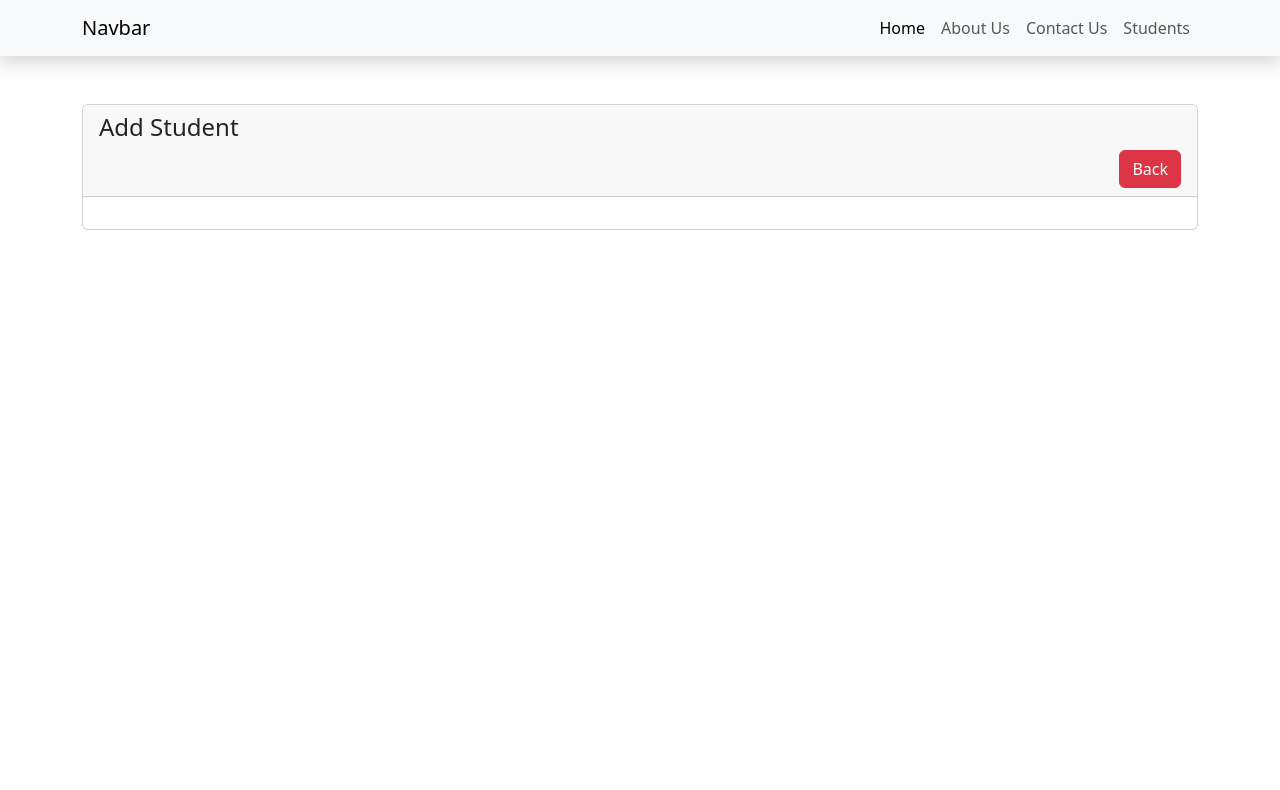
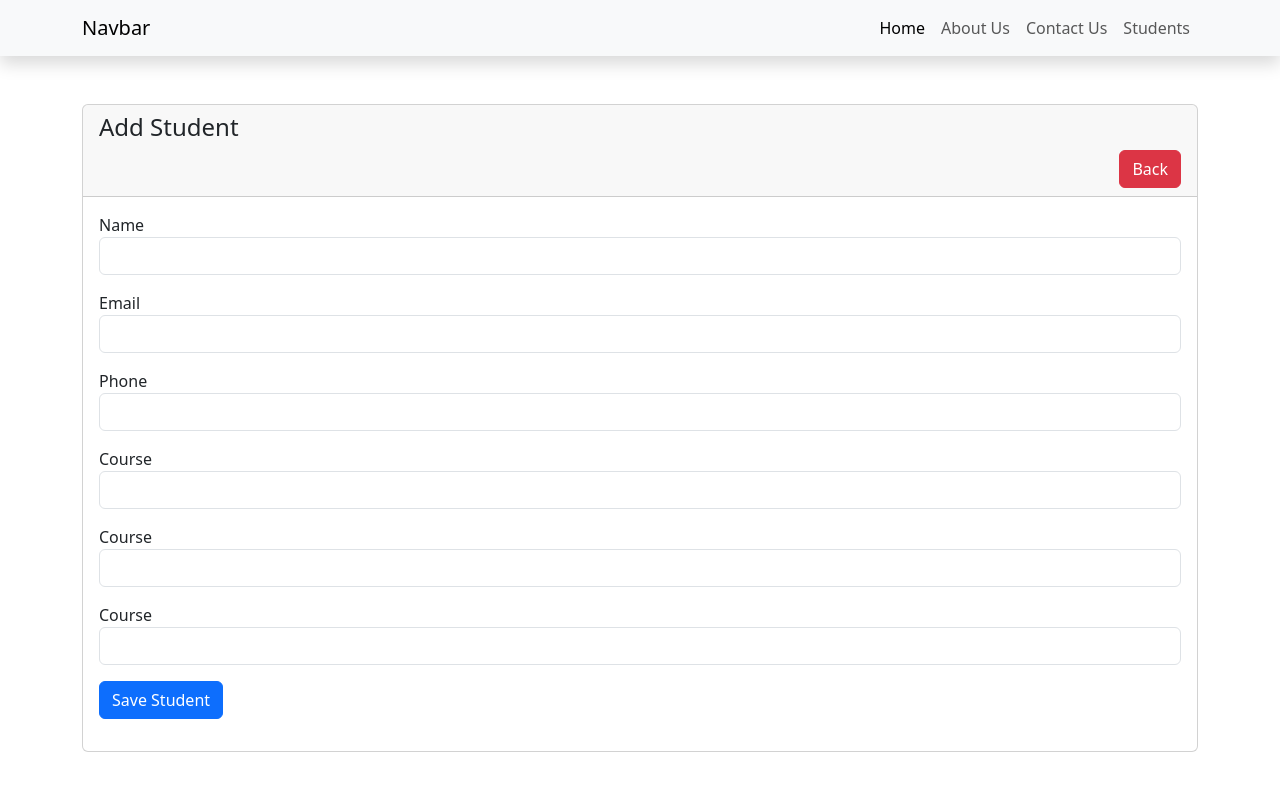
Before and after one commit to Jubayer-Hossain-Abir-404/laravel_react_projects, a React (Create React App) app in the folder react_crud/: page /students/create in a window 1280 px wide. Shown: the top 790 px of the page. Built offline with nearby package versions, Linux system fonts and the light colour scheme.

Commit message:
student create input form ready

```diff
--- a/react_crud/src/pages/StudentCreate.js
+++ b/react_crud/src/pages/StudentCreate.js
@@ -17,7 +17,35 @@ function StudentCreate(){
                   </Link>
                 </div>
                 <div className="card-body">
-
+                  <form>
+                    <div className="mb-3">
+                      <label>Name</label>
+                      <input type="text" name="name" className="form-control"/>
+                    </div>
+                    <div className="mb-3">
+                      <label>Email</label>
+                      <input type="text" name="email" className="form-control"/>
+                    </div>
+                    <div className="mb-3">
+                      <label>Phone</label>
+                      <input type="text" name="phone" className="form-control"/>
+                    </div>
+                    <div className="mb-3">
+                      <label>Course</label>
+                      <input type="text" name="course" className="form-control"/>
+                    </div>
+                    <div className="mb-3">
+                      <label>Course</label>
+                      <input type="text" name="course" className="form-control"/>
+                    </div>
+                    <div className="mb-3">
+                      <label>Course</label>
+                      <input type="text" name="course" className="form-control"/>
+                    </div>
+                    <div className="mb-3">
+                      <button type="submit"  className="btn btn-primary">Save Student</button>
+                    </div>
+                  </form>
                 </div>
               </div>
             </div>
```
